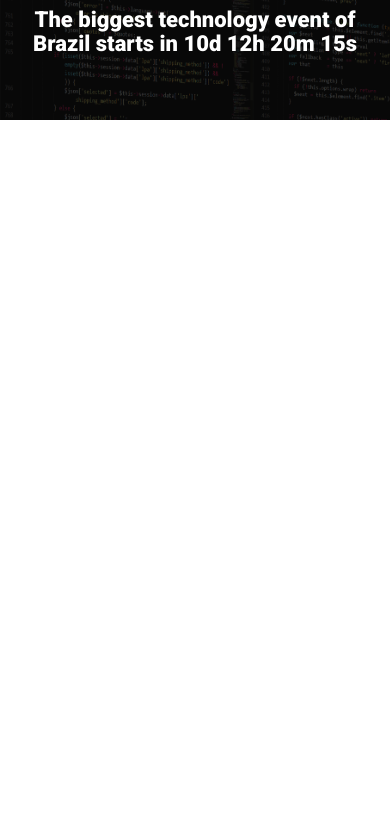
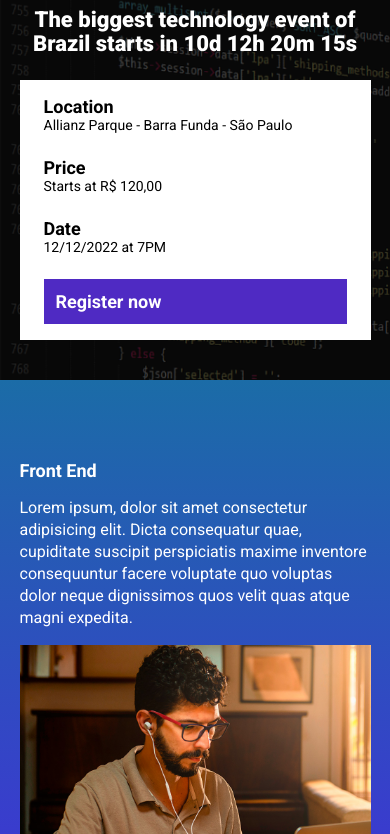
Before and after one commit to flavialan/ebac_tech_talks, a website built with Parcel: page src/index.html in a window 390 px wide. Shown: the part 96-930 px from the top of the page. Before the commit the page ends 844 px from the top, so only its background shows below. Built offline with nearby package versions, Linux system fonts and the light colour scheme.

Commit message:
finalizing header and creating event section

```diff
--- a/src/index.html
+++ b/src/index.html
@@ -17,8 +17,38 @@
             <p class="hero__text">
                 The biggest technology event of Brazil starts in 10d 12h 20m 15s
             </p>
+            <div class="infos-bar">
+                <ul class="infos-bar__infos">
+                    <li class="infos-bar__infos__item">
+                        <b>Location</b>
+                        Allianz Parque - Barra Funda - São Paulo
+                    </li>
+                    <li class="infos-bar__infos__item">
+                        <b>Price</b>
+                        Starts at R$ 120,00
+                    </li>
+                    <li class="infos-bar__infos__item">
+                        <b>Date</b>
+                        12/12/2022 at 7PM
+                    </li>
+                </ul>
+                <a href="#" class="button button--primary">
+                    Register now
+                </a>
+            </div>
         </div>
     </header>
+    <section class="event">
+        <div class="container">
+            <div class="event__details">
+                <h2 class="event__details__title">Front End</h2>
+                <p class="event__details__description">
+                    Lorem ipsum, dolor sit amet consectetur adipisicing elit. Dicta consequatur quae, cupiditate suscipit perspiciatis maxime inventore consequuntur facere voluptate quo voluptas dolor neque dignissimos quos velit quas atque magni expedita.
+                </p>
+            </div>
+            <img class="event__image" src="./images/frontend.png" alt="Front End">
+        </div>
+    </section>
 
     <script src="./scripts/main.js"></script>
 </body>
--- /dev/null
+++ b/src/styles/_event.scss
@@ -0,0 +1,43 @@
+.event{
+    padding: 80px 0;
+    background-image: linear-gradient(#1b6ca7, #442bdb);
+
+    .container{
+        display: flex;
+        justify-content: space-between;
+    }
+
+    &__image{
+        max-width: 360px;
+    }
+
+    &__details{
+        margin-right: 40px;
+
+        &__title{
+            font-size: 18px;
+            font-weight: bold;
+            margin-bottom: 16px;
+        }
+
+        &__description{
+            line-height: 22px;
+        }
+    }
+
+    @media (max-width: 640px){
+        .container{
+            display: block;
+        }
+
+        &__image{
+            width: 100%;
+        }
+
+
+        &__details{
+            margin-bottom: 16px;
+            margin-right: 0;
+        }
+    }
+}
--- a/src/styles/_hero.scss
+++ b/src/styles/_hero.scss
@@ -26,7 +26,6 @@
         margin-bottom: 64px;
         font-size: 40px;
         line-height: 56px;
-        color: #fff;
         font-weight: 800;
         text-align: center;
     }
--- /dev/null
+++ b/src/styles/components/_buttons.scss
@@ -0,0 +1,23 @@
+.button{
+    padding: 12px;
+    font-size: 18px;
+    font-weight: bold;
+    text-decoration: none;
+    text-align: center;
+    white-space: nowrap;
+
+    &--primary{
+        color: #fff;
+        background-color: #4f2ac3;
+    }
+
+    @media (max-width:640px){
+        display: block;
+        max-width: 100%;
+    }
+
+    @media (max-width:1024px){
+        display: flex;
+        align-items: center;
+    }
+}
--- /dev/null
+++ b/src/styles/components/_infos_bar.scss
@@ -0,0 +1,41 @@
+.infos-bar{
+    padding: 16px 24px;
+    background-color: #fff;
+    display: flex;
+    justify-content: space-between;
+
+
+    &__infos{
+        display: flex;
+        gap: 40px;
+
+        &__item{
+            font-size: 14px;
+            color: #000;
+
+            b{
+                color: #000;
+                font-size: 18px;
+                display: block;
+            }
+        }
+    }
+
+    @media (max-width: 640px){
+        display: block;
+
+        &__infos{
+            display: block;
+
+            &__item{
+                margin-bottom: 24px;
+            }
+        }
+    }
+
+    @media (max-width: 1024px){
+        &__infos{
+            gap: 16px;
+        }
+    }
+}
--- a/src/styles/main.scss
+++ b/src/styles/main.scss
@@ -1,4 +1,7 @@
 @use 'hero';
+@use 'components/infos_bar';
+@use 'components/buttons';
+@use 'event';
 
 *{
     margin: 0;
@@ -6,6 +9,7 @@
     box-sizing: border-box;
     font-family: 'Roboto', sans-serif;
     color: #fff;
+    list-style: none;
 }
 
 .container{
@@ -14,7 +18,7 @@
     margin: 0 auto;
 
     @media (max-width: 640px){
-        max-width: 80%;
+        max-width: 70%;
     }
 
     @media (max-width: 1024px){
```
